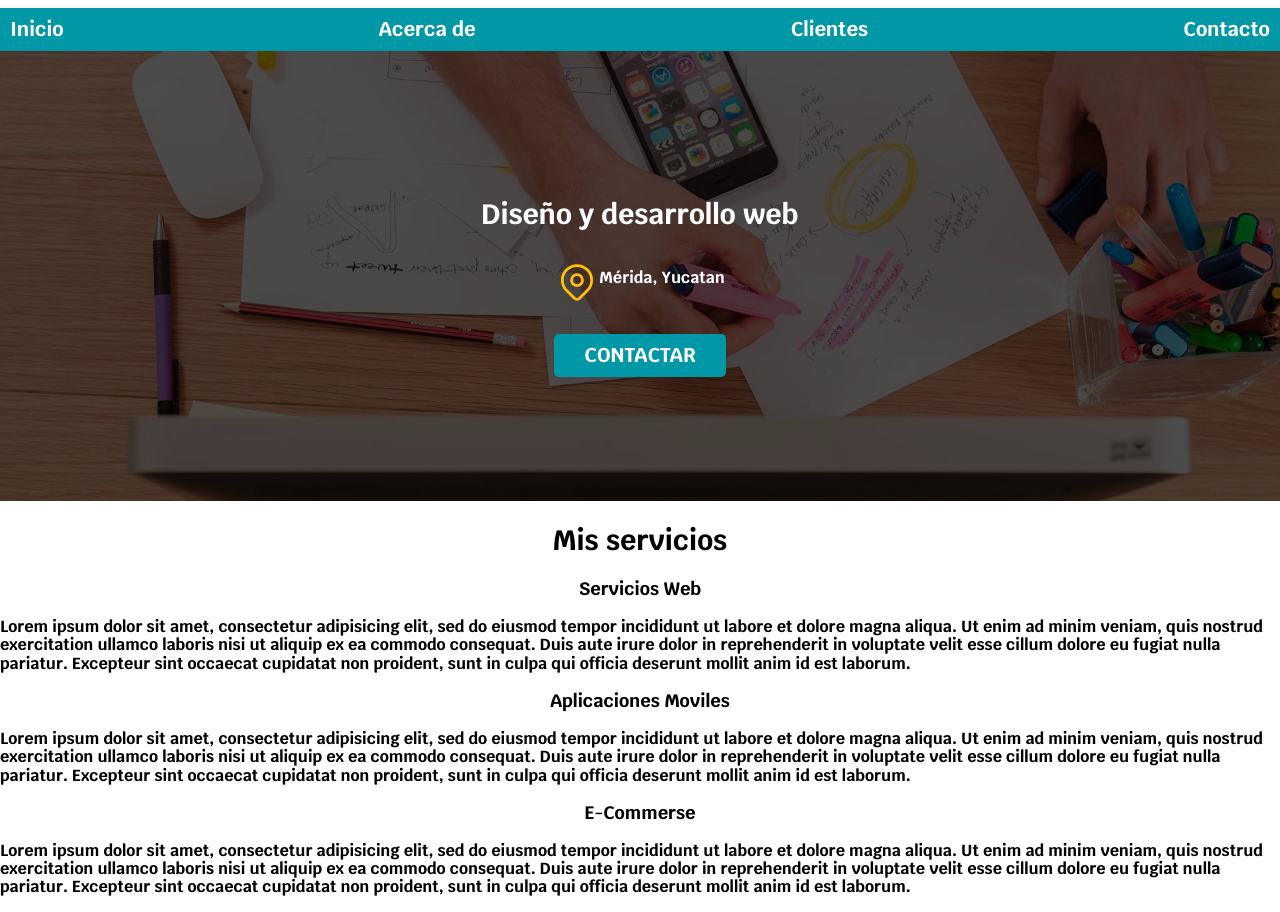
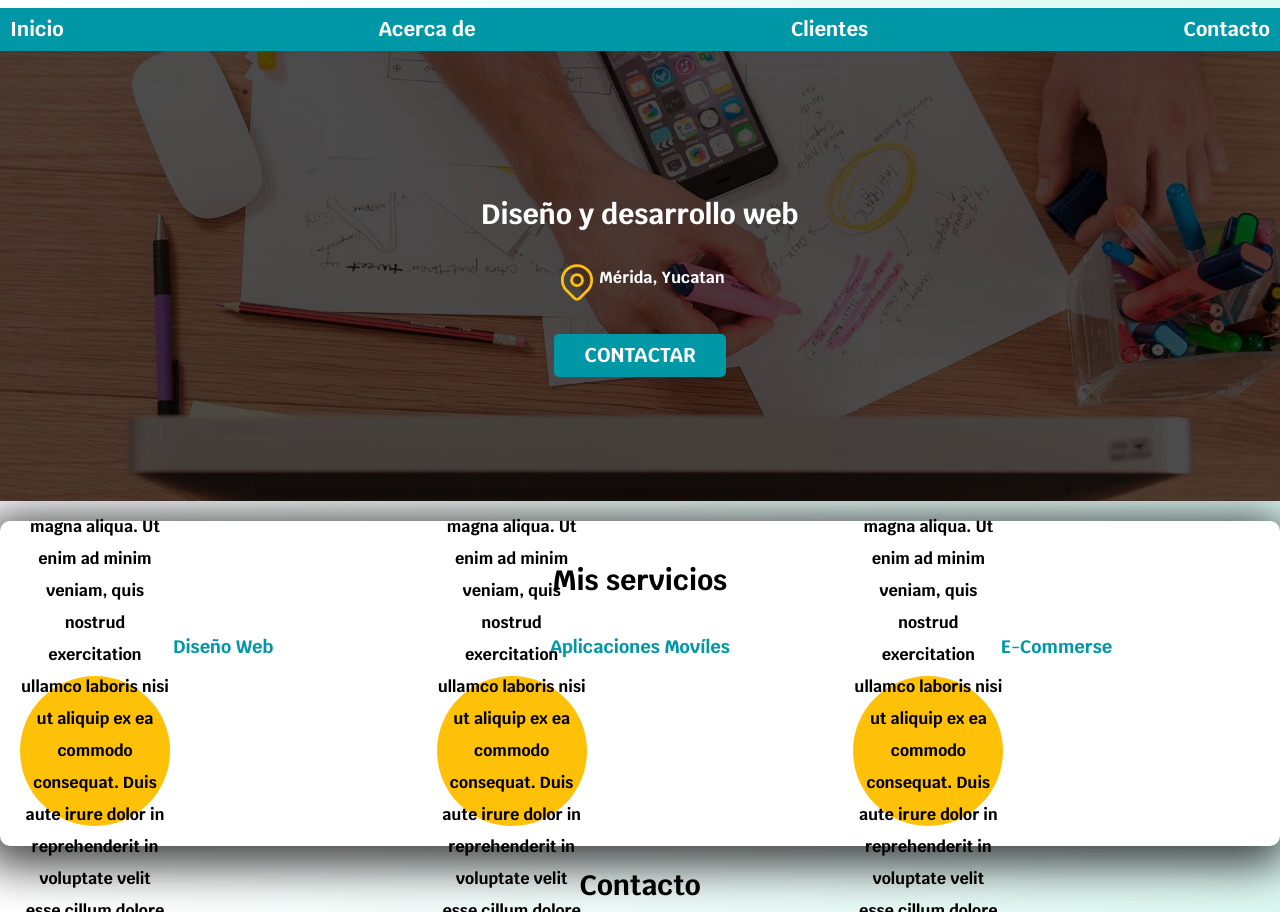
Before and after one commit to 7u7Gustavo7u7/Formulario, a plain HTML site: page index.html in a window 1280 px wide. Shown: the part 87-999 px from the top of the page. Drawn offline with Linux system fonts and the light colour scheme.

Commit message:
terminado

```diff
--- a/CSS/Style.css
+++ b/CSS/Style.css
@@ -4,10 +4,12 @@
     --primario: #ffc107;
     --secundario: #0097a7;
     --gris: #757575;
+    --grisClaro: #def9f3
 }
 html{
     font-size: 62.5%;
     box-sizing: border-box;
+    background-image: linear-gradient(to right, var(--blanco) 0%, var(--grisClaro) 100%);
 }
 *::before *::after{
     box-sizing: inherit;
@@ -15,6 +17,15 @@ html{
 body{
     font-size: 16px;
     font-family:'krub', sans-serif;
+}
+
+.sombra{
+    box-shadow: -4px 8px 46px 12px rgba(0,0,0,0.75);
+-webkit-box-shadow: -4px 8px 46px 12px rgba(0,0,0,0.75);
+-moz-box-shadow: -4px 8px 46px 12px rgba(0,0,0,0.75);
+background-color: var(--blanco);
+padding: 2rem;/*Espacion interior*/
+border-radius: 1rem;/*Esquinas redondeadas*/
 }
 /*Tipografia*/
 h1{
@@ -32,7 +43,7 @@ h3, h2, h1{
 .titulo span{
     font-size: 2rem;
 }
-.container{
+.contenedor{
     max-width:128rem;
     margin: 0 auto;
 
@@ -72,6 +83,8 @@ h3, h2, h1{
     background-size: cover;
     height: 450px;
     position: relative;/* el padre debe ser el relativo*/
+    margin-bottom: 2rem;/*margen interior para separar el contenido*/
+
 }
 .contenido-hero{
     position: absolute;/* el hijo debe ser el absoluto*/
@@ -109,3 +122,36 @@ h3, h2, h1{
         width: auto;
     }
 }
+
+@media (min-width: 768px) {
+    .Servicios{
+        display: grid;
+        /*grid-template-columns: 1fr 1fr 1fr;    es para fraccionarlo */
+        grid-template-columns: repeat(3, 1fr);
+        column-gap: 1rem;/*Distancia entre columnas*/
+    }
+}
+
+/*Servicios*/
+.servicio{
+    display: flex;
+    flex-direction: column;
+    text-align: center;
+}
+.servicio h3{
+    color: var(--secundario);
+    font-weight: normal;
+}
+.servicio p{
+    line-height: 2;/*interlineado*/
+    text-align: center;
+}
+.servicio .iconos{
+    height: 15rem;
+    width: 15rem;
+    background-color: var(--primario);
+    border-radius: 50%;
+    display: flex;
+    justify-content: space-evenly;
+    align-items: center;
+}
--- a/index.html
+++ b/index.html
@@ -18,7 +18,7 @@
     <header>
         <h1 class="titulo">Wilberth <span>Developer</span></h1>
         <div class="nav-bag">
-            <nav class="navegacion-Principal container">
+            <nav class="navegacion-Principal contenedor">
 
                     <a href="">Inicio</a>
                     <a href="">Acerca de</a>
@@ -28,8 +28,6 @@
             </nav>
         </div>
     </header>
-
-    <main>
     <section class="hero">
         <div class="contenido-hero">
         <h2>Diseño y desarrollo web</h2>
@@ -46,31 +44,40 @@
         <a class="boton" href="#">Contactar</a>
     </div>
     </section>
+    <main class="contenedor sombra">
+
             <h2>Mis servicios </h2>
-            <section>
-                <h3>Servicios Web</h3>
+            <div class="Servicios">
+            <section class="servicio">
+                <h3>Diseño Web</h3>
+                <div class="iconos">
                 <p>Lorem ipsum dolor sit amet, consectetur adipisicing elit, sed do eiusmod tempor incididunt ut labore et dolore magna aliqua. Ut enim ad minim veniam, quis nostrud
                     exercitation ullamco laboris nisi ut aliquip ex ea commodo consequat. Duis aute irure dolor in reprehenderit in voluptate velit esse cillum dolore eu fugiat nulla
                     pariatur. Excepteur sint occaecat cupidatat non proident, sunt in culpa qui officia deserunt mollit anim id est laborum.
                 </p>
+            </div>
             </section>
 
-            <section>
-                <h3>Aplicaciones Moviles</h3>
+            <section class="servicio">
+                <h3>Aplicaciones Movíles</h3>
+                <div class="iconos">
                 <p>Lorem ipsum dolor sit amet, consectetur adipisicing elit, sed do eiusmod tempor incididunt ut labore et dolore magna aliqua. Ut enim ad minim veniam, quis nostrud
                     exercitation ullamco laboris nisi ut aliquip ex ea commodo consequat. Duis aute irure dolor in reprehenderit in voluptate velit esse cillum dolore eu fugiat nulla
                     pariatur. Excepteur sint occaecat cupidatat non proident, sunt in culpa qui officia deserunt mollit anim id est laborum.
                 </p>
+            </div>
             </section>
 
-            <section>
+            <section class="servicio">
                 <h3>E-Commerse</h3>
+                <div class="iconos">
                 <p>Lorem ipsum dolor sit amet, consectetur adipisicing elit, sed do eiusmod tempor incididunt ut labore et dolore magna aliqua. Ut enim ad minim veniam, quis nostrud
                     exercitation ullamco laboris nisi ut aliquip ex ea commodo consequat. Duis aute irure dolor in reprehenderit in voluptate velit esse cillum dolore eu fugiat nulla
                     pariatur. Excepteur sint occaecat cupidatat non proident, sunt in culpa qui officia deserunt mollit anim id est laborum.
                 </p>
+            </div>
             </section>
-
+            </div>
 
 
     </main>
```
Lines whose indentation alone changed are shown as unchanged.
